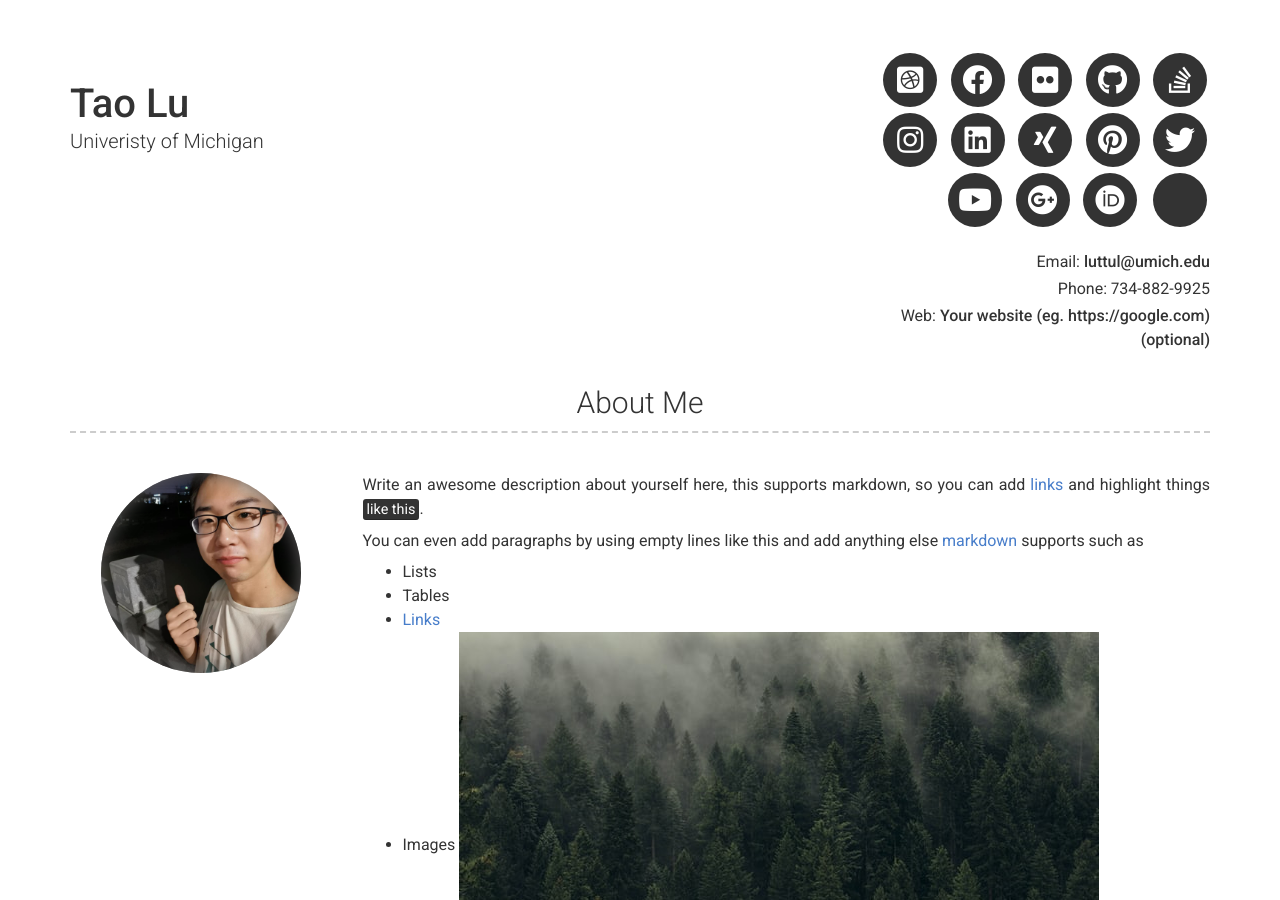
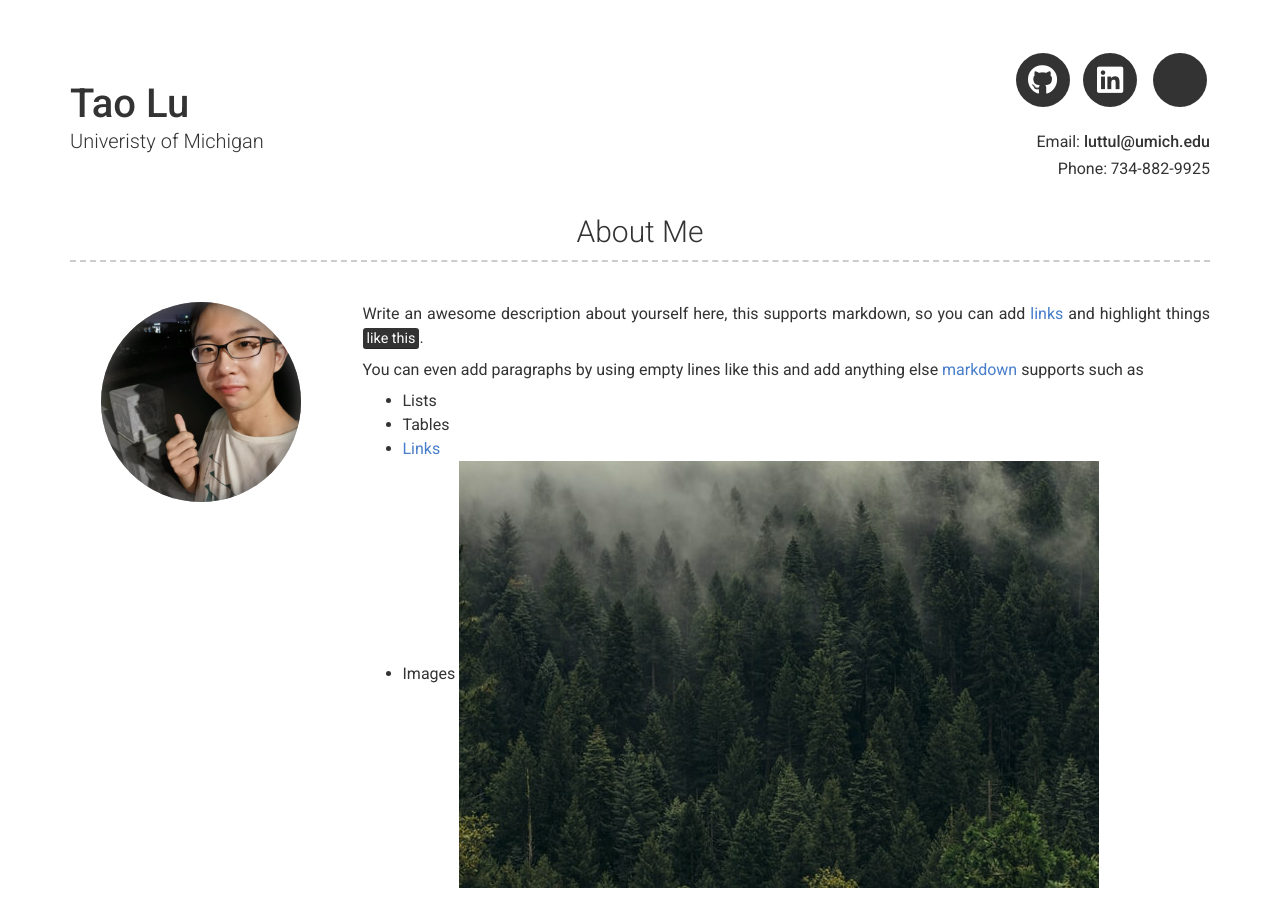
Before and after one commit to ISTHATDISTANCE/isthatdistance.github.io, a Jekyll site: the page built from index.md, in a window 1280 px wide and 900 px high. Built offline with Jekyll 4.4.1, drawn with Linux system fonts in a browser that asks for light colours; nearby versions of some CDN libraries; some of the changed lines change nothing that is shown.

Commit message:
delete some social links:

```diff
--- a/_config.yml
+++ b/_config.yml
@@ -12,26 +12,26 @@ email: luttul@umich.edu
 # email_title: Email (Email title override)
 phone: 734-882-9925
 # phone_title: Phone (Phone title override)
-website: Your website (eg. https://google.com)(optional)
+# website: Your website (eg. https://google.com)(optional)
 # website_title: Web (Website title override)
 
 # Dark Mode (true/false/never)
 darkmode: false
 
 # Social links
-twitter_username: jekyllrb
-github_username:  jekyll
-stackoverflow_username: "00000001"
-dribbble_username: jekyll
-facebook_username: jekyll
-flickr_username: jekyll
-instagram_username: jekyll
+# twitter_username: jekyllrb
+github_username:  isthatdistance
+# stackoverflow_username: "00000001"
+# dribbble_username: jekyll
+# facebook_username: jekyll
+# flickr_username: jekyll
+# instagram_username: jekyll
 linkedin_username: jekyll
-xing_username: jekyll
-pinterest_username: jekyll
-youtube_username: jekyll
-googleplus_username: +jekyll
-orcid_username: 0000-0000-0000-0000
+# xing_username: jekyll
+# pinterest_username: jekyll
+# youtube_username: jekyll
+# googleplus_username: +jekyll
+# orcid_username: 0000-0000-0000-0000
 
 # Additional icon links
 additional_links:
```
